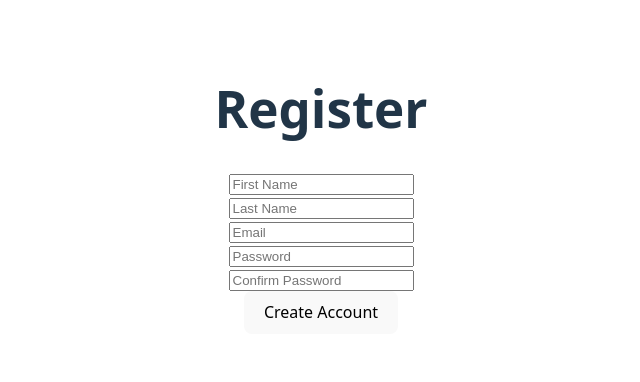
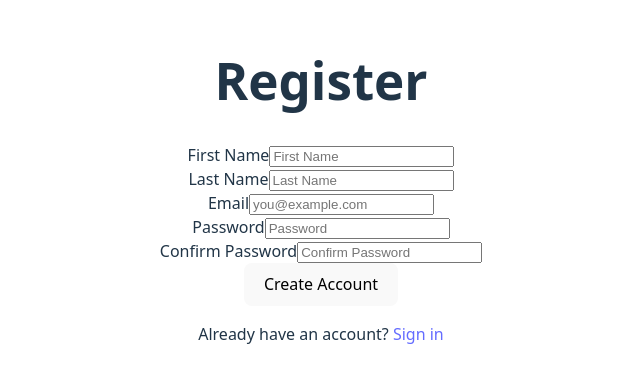
Before and after one commit to AlexeyMish7/Scrum-and-Get-it, a React app in the folder frontend/: page /Register in a window 1280 px wide. Shown: the part 210-592 px from the top of the page, without its empty margins (319-959 px from the left). Built offline with nearby package versions, Linux system fonts and the light colour scheme; no server answers; the HTML template or start-up script is replaced by a standard one.

Commit message:
feat/supabase connection: working on connecting registration to database

```diff
--- a/frontend/src/pages/Register.tsx
+++ b/frontend/src/pages/Register.tsx
@@ -1,10 +1,19 @@
 import { useState } from "react";
-import { useNavigate } from "react-router-dom";
+import { Link, useNavigate } from "react-router-dom";
+import { supabase } from "../supabaseClient";
+
+type RegisterForm = {
+  firstName: string;
+  lastName: string;
+  email: string;
+  password: string;
+  confirmPassword: string;
+};
 
 const Register = () => {
   const navigate = useNavigate();
 
-  const [form, setForm] = useState({
+  const [form, setForm] = useState<RegisterForm>({
     firstName: "",
     lastName: "",
     email: "",
@@ -12,78 +21,183 @@ const Register = () => {
     confirmPassword: "",
   });
 
-  const [error, setError] = useState("");
+  const [error, setError] = useState<string>("");
+  const [info, setInfo] = useState<string>("");
+  const [loading, setLoading] = useState<boolean>(false);
 
   const handleChange = (e: React.ChangeEvent<HTMLInputElement>) => {
+    setError("");
+    setInfo("");
     setForm({ ...form, [e.target.name]: e.target.value });
   };
 
-  const handleSubmit = (e: React.FormEvent) => {
+  const validate = () => {
+    const email = form.email.trim().toLowerCase();
+    if (!/^[^\s@]+@[^\s@]+\.[^\s@]+$/.test(email))
+      return "Invalid email format";
+    if (form.password.length < 8) return "Password too short";
+    if (!/[A-Z]/.test(form.password)) return "Need uppercase letter";
+    if (!/[a-z]/.test(form.password)) return "Need lowercase letter";
+    if (!/[0-9]/.test(form.password)) return "Need a number";
+    if (form.password !== form.confirmPassword) return "Passwords do not match";
+    return "";
+  };
+
+  const handleSubmit = async (e: React.FormEvent) => {
     e.preventDefault();
+    setError("");
+    setInfo("");
 
-    if (!form.email.includes("@")) return setError("Invalid email format");
-    if (form.password.length < 8) return setError("Password too short");
-    if (!/[A-Z]/.test(form.password)) return setError("Need uppercase");
-    if (!/[a-z]/.test(form.password)) return setError("Need lowercase");
-    if (!/[0-9]/.test(form.password)) return setError("Need number");
-    if (form.password !== form.confirmPassword)
-      return setError("Passwords do not match");
+    const v = validate();
+    if (v) {
+      setError(v);
+      return;
+    }
 
-    alert("✅ Registration Successful!");
+    const email = form.email.trim().toLowerCase();
+    const firstName = form.firstName.trim();
+    const lastName = form.lastName.trim();
+
+    setLoading(true);
+    try {
+      // Kick off Supabase sign up
+      const { data, error: signUpError } = await supabase.auth.signUp({
+        email,
+        password: form.password,
+        options: {
+          // metadata is stored on auth.users
+          data: { first_name: firstName, last_name: lastName },
+          // If you are using email confirmations, set a redirect:
+          emailRedirectTo: `${window.location.origin}/auth/callback`,
+        },
+      });
+
+      if (signUpError) {
+        setError(signUpError.message);
+        return;
+      }
+
+      // If your project requires email confirmation, session will be null here.
+      // Tell user to check their email; do not try to insert profile yet.
+      if (!data.session) {
+        setInfo(
+          "Check your email to confirm your account. You can sign in after confirming."
+        );
+        return;
+      }
+
+      // If session exists (email auto-confirm disabled or admin invites), create a profiles row.
+      // Assumes a 'profiles' table with RLS allowing insert for auth.uid() = id.
+      const userId = data.user?.id;
+      if (userId) {
+        const { error: profileError } = await supabase.from("profiles").insert([
+          {
+            id: userId, // keep this equal to auth.uid()
+            first_name: firstName,
+            last_name: lastName,
+            full_name: `${firstName} ${lastName}`.trim(),
+            email, // optional duplication for convenience
+          },
+        ]);
+
+        if (profileError) {
+          // Not fatal to sign up, but useful to surface
+          setInfo("Account created, but profile setup will retry later.");
+        }
+      }
+
       navigate("/dashboard");
+    } catch (err) {
+      setError(err instanceof Error ? err.message : "Unexpected error");
+    } finally {
+      setLoading(false);
+    }
   };
 
   return (
     <div>
       <h1>Register</h1>
 
-      <form onSubmit={handleSubmit}>
+      <form onSubmit={handleSubmit} noValidate>
+        <label>
+          First Name
           <input
             name="firstName"
             placeholder="First Name"
+            autoComplete="given-name"
             onChange={handleChange}
+            value={form.firstName}
             required
           />
+        </label>
         <br />
 
+        <label>
+          Last Name
           <input
             name="lastName"
             placeholder="Last Name"
+            autoComplete="family-name"
             onChange={handleChange}
+            value={form.lastName}
             required
           />
+        </label>
         <br />
 
+        <label>
+          Email
           <input
             name="email"
-          placeholder="Email"
+            type="email"
+            placeholder="you@example.com"
+            autoComplete="email"
             onChange={handleChange}
+            value={form.email}
             required
           />
+        </label>
         <br />
 
+        <label>
+          Password
           <input
             name="password"
             type="password"
             placeholder="Password"
+            autoComplete="new-password"
             onChange={handleChange}
+            value={form.password}
             required
           />
+        </label>
         <br />
 
+        <label>
+          Confirm Password
           <input
             name="confirmPassword"
             type="password"
             placeholder="Confirm Password"
+            autoComplete="new-password"
             onChange={handleChange}
+            value={form.confirmPassword}
             required
           />
+        </label>
         <br />
 
-        <button type="submit">Create Account</button>
+        <button type="submit" disabled={loading}>
+          {loading ? "Creating..." : "Create Account"}
+        </button>
+
+        <p>
+          Already have an account? <Link to="/signin">Sign in</Link>
+        </p>
       </form>
 
       {error && <p style={{ color: "red" }}>{error}</p>}
+      {info && <p style={{ color: "green" }}>{info}</p>}
     </div>
   );
 };
--- /dev/null
+++ b/frontend/src/supabaseClient.ts
@@ -0,0 +1,16 @@
+// src/supabaseClient.ts
+import { createClient } from "@supabase/supabase-js";
+
+const supabaseUrl = import.meta.env.VITE_SUPABASE_URL as string | undefined;
+const supabaseAnonKey = import.meta.env.VITE_SUPABASE_ANON_KEY as
+  | string
+  | undefined;
+
+// Optional runtime guard (helps catch misconfigured .env early)
+if (!supabaseUrl || !supabaseAnonKey) {
+  throw new Error(
+    "Missing Supabase environment variables. Set VITE_SUPABASE_URL and VITE_SUPABASE_ANON_KEY in your .env file."
+  );
+}
+
+export const supabase = createClient(supabaseUrl, supabaseAnonKey);
```
Also changed, not shown: frontend/package.json (+6 -5 lines), frontend/src/context/AuthContext.tsx (added, +109 -0 lines), frontend/src/pages/SkillsOrganizer.tsx (+15 -4 lines), frontend/src/vite-env.d.ts (added, +10 -0 lines), 1 other file (tests, documents, lock files or other folders). Lines whose indentation alone changed are shown as unchanged.
